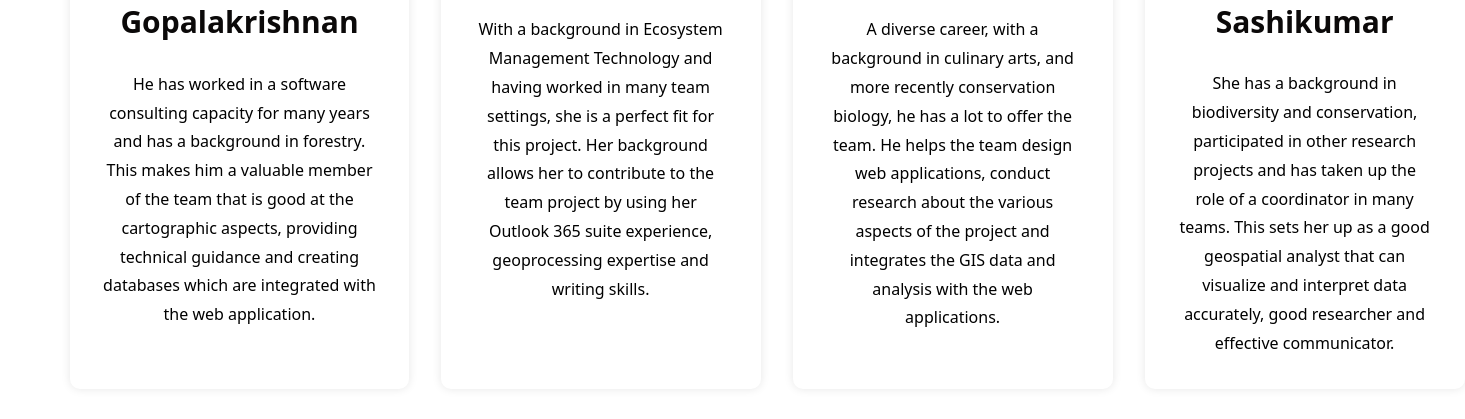
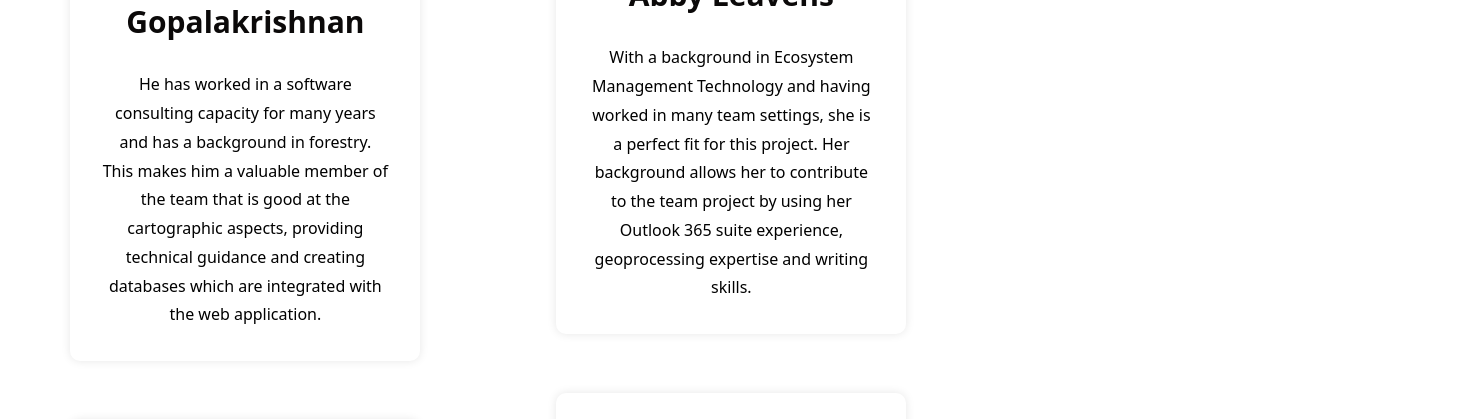
Before and after one commit to A-Charvin/PTBO, a plain HTML site: page aboutus.html in a window 1280 px wide. Shown: the part 597-1016 px from the top of the page, 1465 px wide, since content can reach past the window. Drawn offline with nearby package versions, Linux system fonts and the light colour scheme.

Commit message:
commit media screen mods for about us page

```diff
--- a/stylesheet.css
+++ b/stylesheet.css
@@ -13,32 +13,30 @@ body, html {
   line-height: 1.8;
   font-family: system-ui, -apple-system, BlinkMacSystemFont, 'Segoe UI', Roboto, Oxygen, Ubuntu, Cantarell, 'Open Sans', 'Helvetica Neue', sans-serif;
 }
+
 .full-screen-image-container {
   position: absolute;
   top: 0;
   left: 0;
   width: 100%;
   height: 100vh;
-  z-index: -1;  /* This makes sure the image stays behind the text and other content */
+  z-index: -1;
 }
-
 
 .about-us {
   display: flex;
   flex-direction: column;
-  width: 80%;
-  max-width: 900px;
-  margin-left: 3%;
-  margin-right: 5%;
+  width: 100%;
   padding: 2em;
   box-sizing: border-box;
   text-align: center;
+  margin: 0 auto;
 }
 
 .team-grid {
   display: flex;
-  grid-template-columns: repeat(auto-fill, minmax(200px, 1fr));
-  justify-content: space-between;
+  flex-direction: column;
+  align-items: center;
   gap: 2em;
   padding: 2em 0;
 }
@@ -59,6 +57,31 @@ body, html {
   border-radius: 50%;
   object-fit: cover;
   margin-bottom: 1em;
+}
+
+
+/* General styles (for mobile-first design) */
+
+/* Responsive styles for larger screens */
+
+@media screen and (min-width: 600px) {
+
+  .about-us {
+    width: 80%;
+    max-width: 900px;
+    margin-left: 3%;
+    margin-right: 5%;
+  }
+
+  .team-grid {
+    flex-direction: row;
+    flex-wrap: wrap;
+    justify-content: space-between;
+  }
+
+  .team-member {
+    margin-bottom: 0;
+  }
 }
 
 
```
